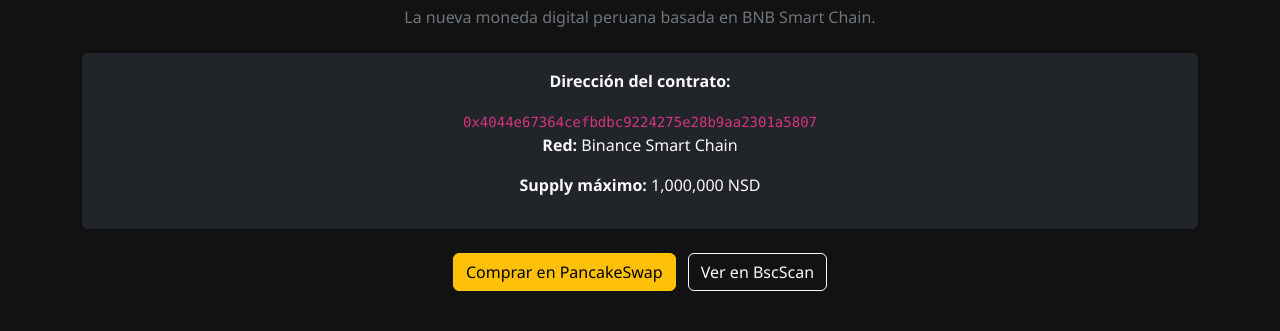
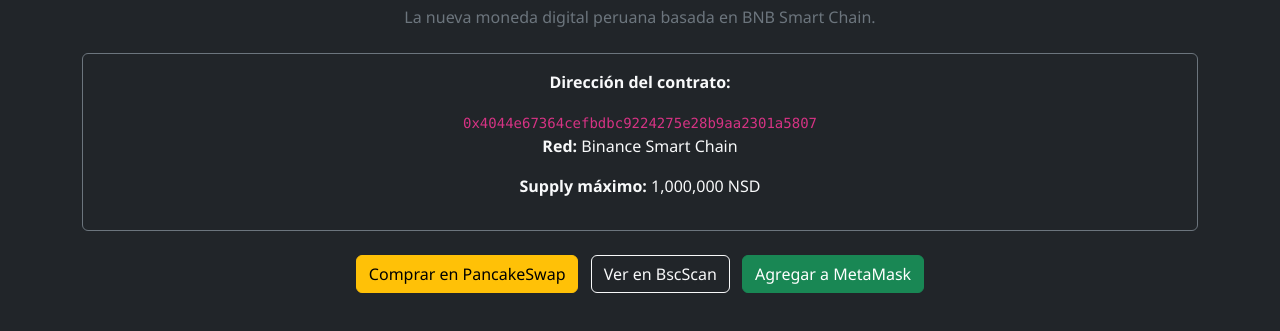
Before and after one commit to diegobardalez/nsd-landing, a plain HTML site: page index.html in a window 1280 px wide. Shown: the part 273-604 px from the top of the page. Drawn offline with nearby package versions, Linux system fonts and the light colour scheme.

Commit message:
Update index.html

```diff
--- a/index.html
+++ b/index.html
@@ -7,13 +7,13 @@
   <link href="https://cdn.jsdelivr.net/npm/bootstrap@5.3.0/dist/css/bootstrap.min.css" rel="stylesheet"/>
   <link rel="stylesheet" href="style.css" />
 </head>
-<body>
+<body class="bg-dark text-light">
   <div class="container text-center mt-5">
     <img src="assets/logo.png" alt="NSD Logo" class="logo mb-4">
     <h1 class="text-light">Nuevo Sol Digital (NSD)</h1>
     <p class="text-secondary">La nueva moneda digital peruana basada en BNB Smart Chain.</p>
 
-    <div class="bg-dark p-3 rounded text-light mt-4">
+    <div class="bg-dark p-3 rounded text-light mt-4 border border-secondary">
       <p><strong>Dirección del contrato:</strong></p>
       <code>0x4044e67364cefbdbc9224275e28b9aa2301a5807</code>
       <p><strong>Red:</strong> Binance Smart Chain</p>
@@ -22,8 +22,37 @@
 
     <div class="mt-4">
       <a href="https://pancakeswap.finance" class="btn btn-warning me-2">Comprar en PancakeSwap</a>
-      <a href="https://bscscan.com/token/0x4044e67364cefbbdc9224275e28b9aa2301a5807" class="btn btn-outline-light">Ver en BscScan</a>
+      <a href="https://bscscan.com/token/0x4044e67364cefbdbc9224275e28b9aa2301a5807" class="btn btn-outline-light me-2">Ver en BscScan</a>
+      <button class="btn btn-success" onclick="addToken()">Agregar a MetaMask</button>
     </div>
   </div>
+
+  <script>
+    async function addToken() {
+      try {
+        const wasAdded = await window.ethereum.request({
+          method: 'wallet_watchAsset',
+          params: {
+            type: 'ERC20',
+            options: {
+              address: '0x4044e67364cefbdbc9224275e28b9aa2301a5807',
+              symbol: 'NSD',
+              decimals: 18,
+              image: 'https://diegobardalez.github.io/nsd-landing/assets/logo.png' // usa aquí una URL directa y accesible
+            },
+          },
+        });
+
+        if (wasAdded) {
+          alert('¡NSD fue agregado a MetaMask!');
+        } else {
+          alert('No se agregó el token.');
+        }
+      } catch (error) {
+        console.error(error);
+        alert('Error al intentar agregar el token.');
+      }
+    }
+  </script>
 </body>
 </html>
```
